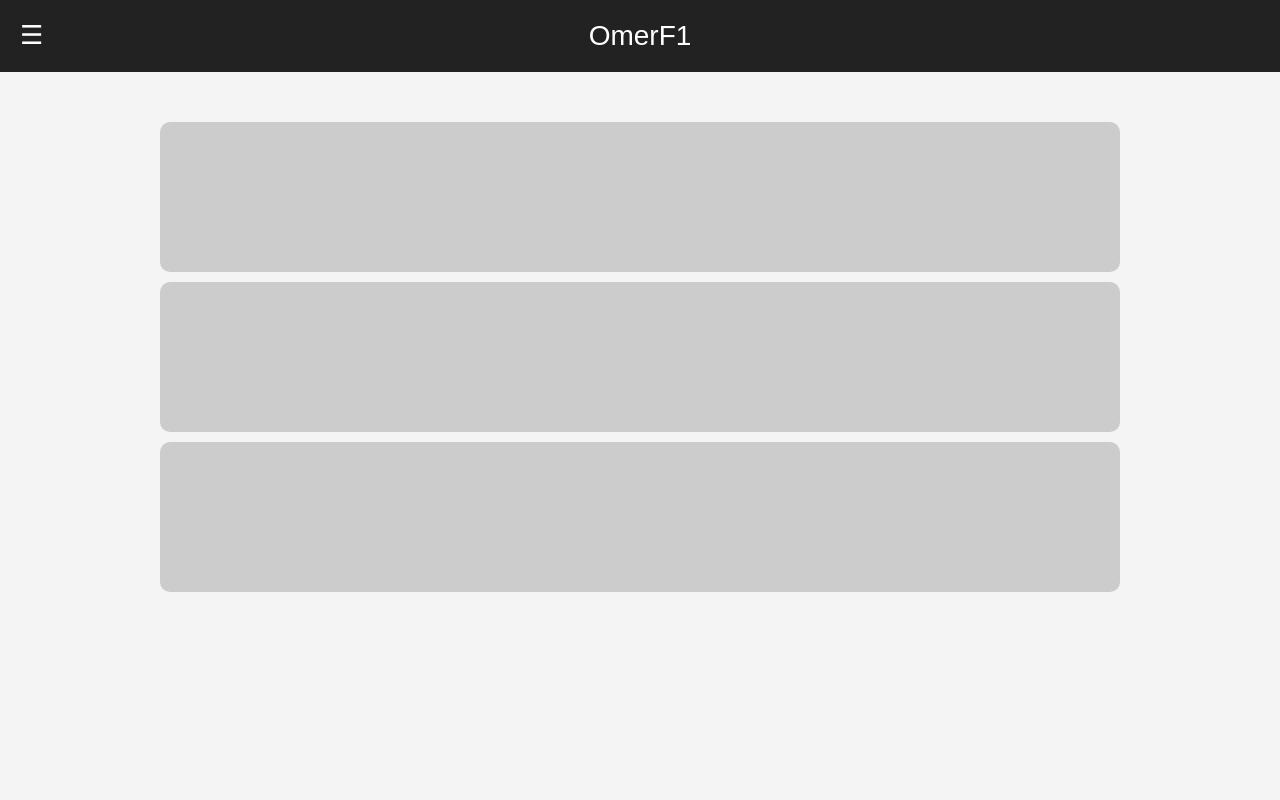
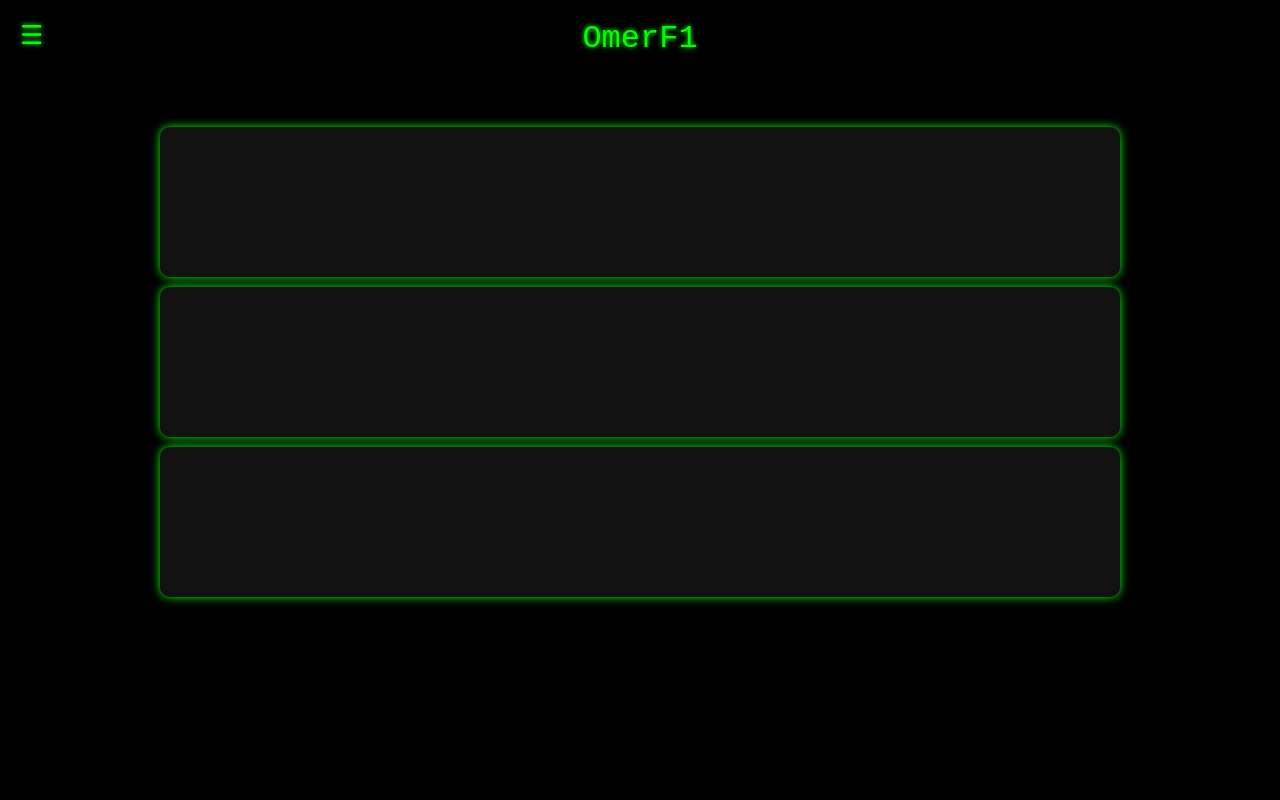
Before and after one commit to OmerF1/Smm-panel-demo, a plain HTML site: page index.html in a window 1280 px wide. Drawn offline with Linux system fonts and the light colour scheme.

Commit message:
Update index.html

```diff
--- a/index.html
+++ b/index.html
@@ -7,16 +7,18 @@
   <style>
     body {
       margin: 0;
-      font-family: Arial, sans-serif;
-      background-color: #f4f4f4;
+      font-family: 'Courier New', Courier, monospace;
+      background-color: black;
+      color: #00ff00;
     }
 
     header {
-      background-color: #222;
-      color: white;
+      background-color: black;
+      color: #00ff00;
       padding: 20px;
       text-align: center;
-      font-size: 28px;
+      font-size: 32px;
+      text-shadow: 0 0 5px #00ff00;
     }
 
     .three-dots {
@@ -25,7 +27,8 @@
       left: 20px;
       cursor: pointer;
       font-size: 26px;
-      color: white;
+      color: #00ff00;
+      text-shadow: 0 0 5px #00ff00;
     }
 
     .sidebar {
@@ -34,30 +37,37 @@
       position: fixed;
       top: 0;
       left: 0;
-      background-color: #333;
+      background-color: #111;
       overflow-x: hidden;
       transition: 0.3s;
       padding-top: 60px;
       z-index: 1000;
+      box-shadow: 0 0 10px #00ff00;
     }
 
     .sidebar a {
       padding: 10px 20px;
       text-decoration: none;
-      font-size: 18px;
+      font-size: 17px;
       display: block;
-      color: white;
+      color: #00ff00;
+      transition: 0.2s;
+    }
+
+    .sidebar a:hover {
+      background-color: #00ff00;
+      color: black;
     }
 
     .sidebar a.header {
       background-color: navy;
       color: white;
       font-weight: bold;
+      text-shadow: none;
     }
 
     .sidebar a.category {
       background-color: black;
-      color: white;
       font-weight: bold;
     }
 
@@ -67,11 +77,12 @@
     }
 
     .placeholder {
-      background-color: #ccc;
+      background-color: #111;
       margin: 10px auto;
       width: 80%;
       height: 150px;
       border-radius: 10px;
+      box-shadow: 0 0 10px #00ff00;
     }
   </style>
 </head>
@@ -100,8 +111,8 @@
 
     <a class="category">SMM Panel</a>
     <a href="instagram.html">1. Instagram İşlemleri</a>
-    <a href="#">2. TikTok İşlemleri</a>
-    <a href="#">3. YouTube İşlemleri</a>
+    <a href="tiktok.html">2. TikTok İşlemleri</a>
+    <a href="youtube.html">3. YouTube İşlemleri</a>
 
     <a class="category">Cihaz Paneli</a>
     <a href="#">1. Kamera Sızma</a>
@@ -118,11 +129,7 @@
   <script>
     function toggleSidebar() {
       const sidebar = document.getElementById("sidebar");
-      if (sidebar.style.width === "250px") {
-        sidebar.style.width = "0";
-      } else {
-        sidebar.style.width = "250px";
-      }
+      sidebar.style.width = (sidebar.style.width === "250px") ? "0" : "250px";
     }
   </script>
 
```
